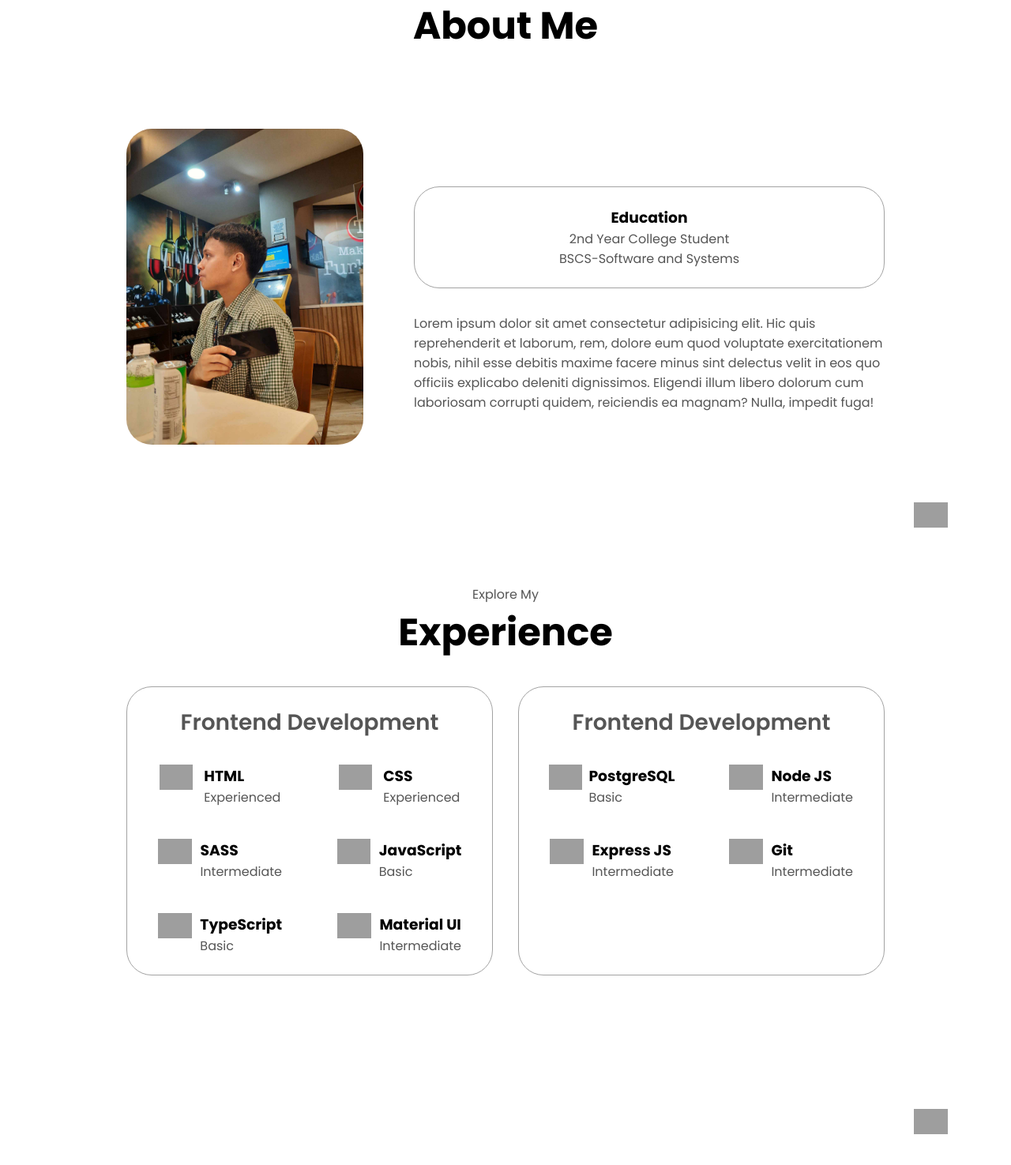
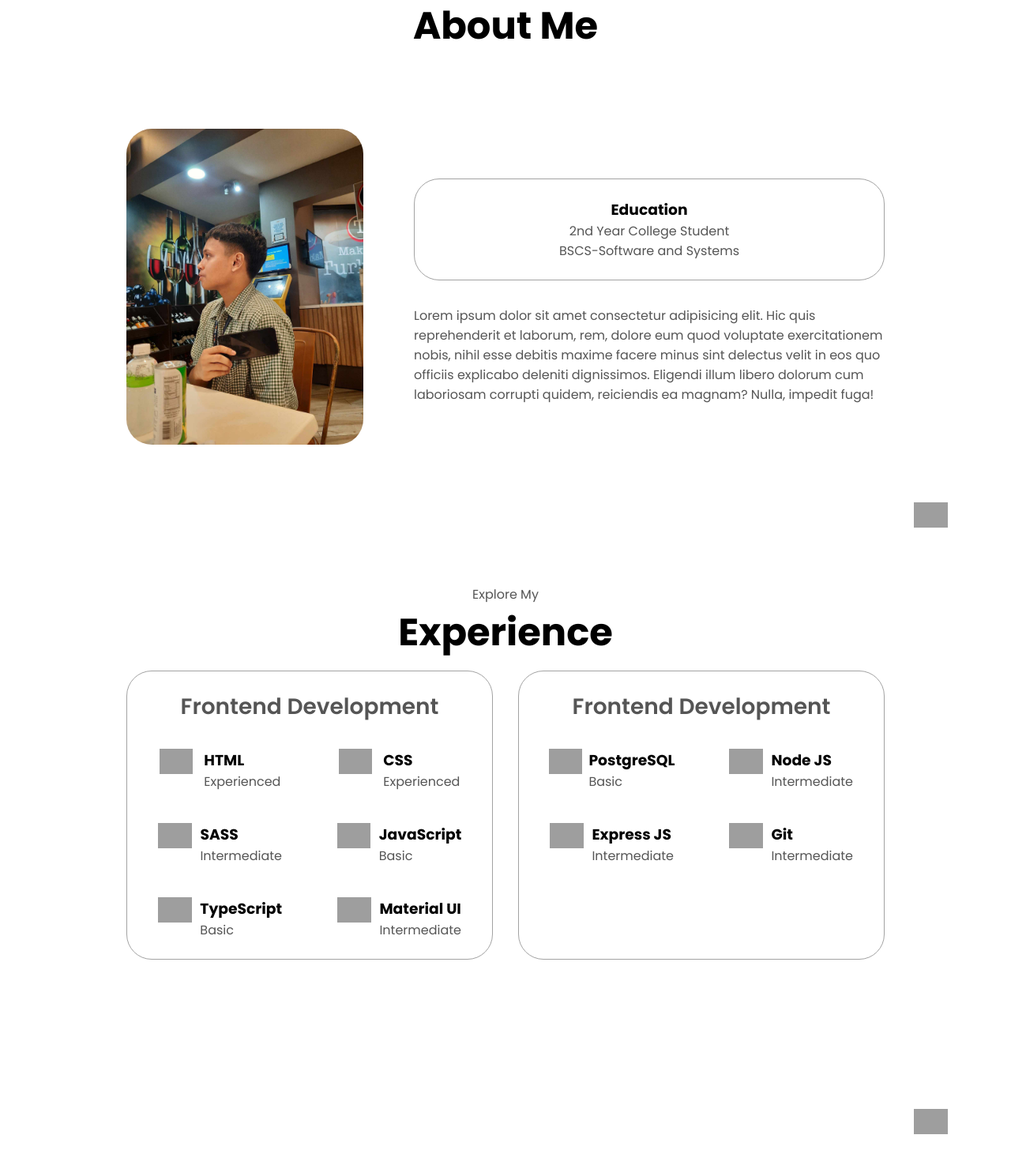
Before and after one commit to kiroVal/lab2, a PHP site: page / in a window 1280 px wide. Shown: the part 956-2431 px from the top of the page at 79% size. Run offline with PHP 8.4, Linux system fonts and the light colour scheme; grey boxes are pictures that could not be loaded.

Commit message:
updated week3

```diff
--- a/week3/style.css
+++ b/week3/style.css
@@ -288,6 +288,7 @@ section {
 }
 
 .details-container {
+  margin-top: -20px;
   padding: 1.5rem;
   flex: 1;
   background: white;
```
